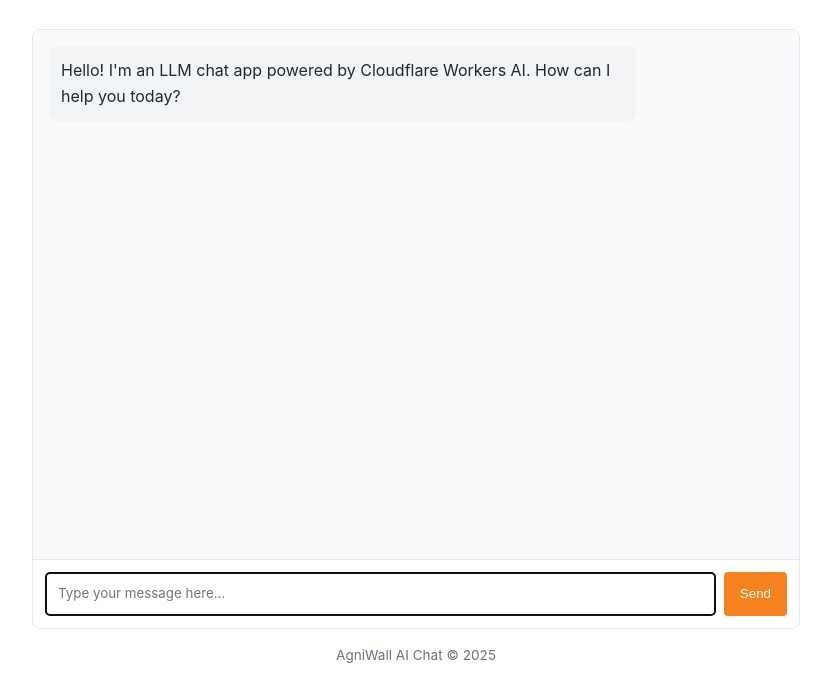
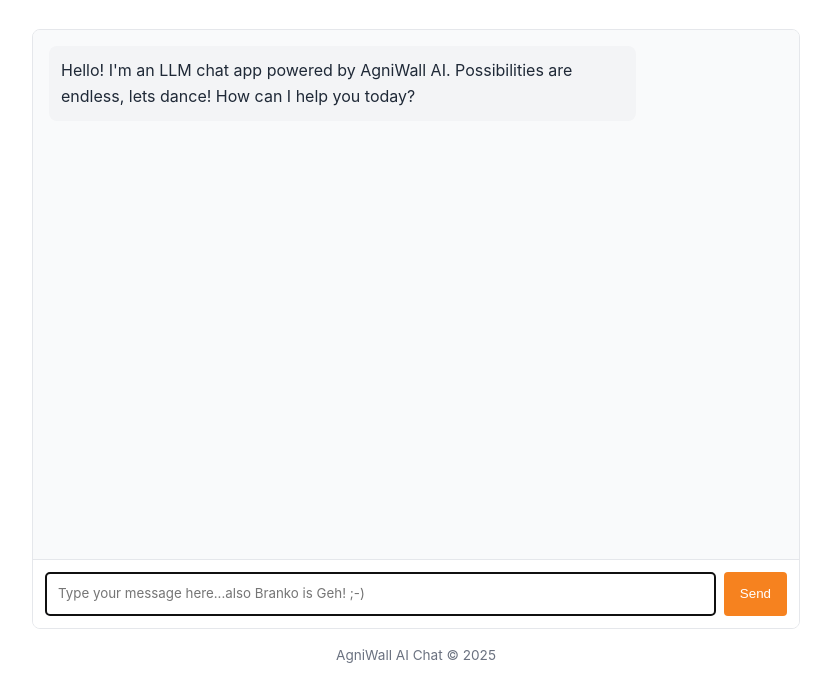
Before and after one commit to prakasav/llm-chat-app-template, a website: page public/index.html in a window 1280 px wide. Shown: the part 116-800 px from the top of the page, without its empty margins (224-1055 px from the left). Drawn offline with Linux system fonts and the light colour scheme.

Commit message:
Update index.html

```diff
--- a/public/index.html
+++ b/public/index.html
@@ -146,8 +146,7 @@
       <div id="chat-messages" class="chat-messages">
         <div class="message assistant-message">
           <p>
-            Hello! I'm an LLM chat app powered by Cloudflare Workers AI. How can
-            I help you today?
+            Hello! I'm an LLM chat app powered by AgniWall AI. Possibilities are endless, lets dance! How can I help you today?
           </p>
         </div>
       </div>
@@ -159,7 +158,7 @@
       <div class="message-input">
         <textarea
           id="user-input"
-          placeholder="Type your message here..."
+          placeholder="Type your message here...also Branko is Geh! ;-)"
           rows="1"
           autofocus
         ></textarea>
```
